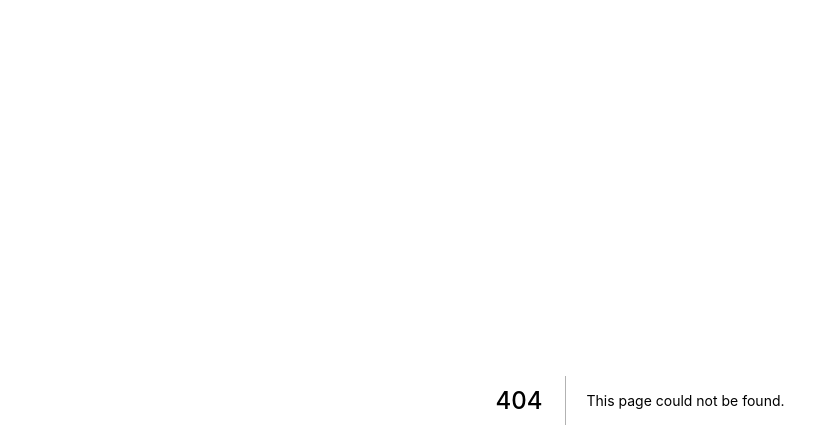
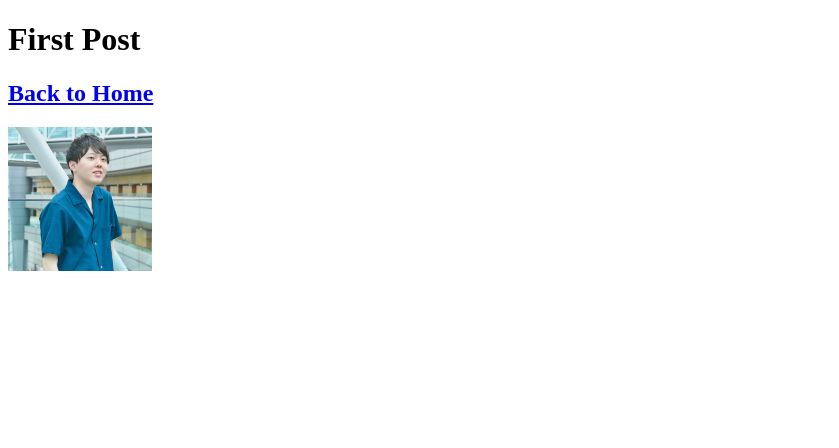
Before and after one commit to moto-sbt/nextjs-blog, a Next.js app: page /posts/first-post in a window 1280 px wide. Before the commit this address had no page. Shown: the top 448 px of the page, without its empty margins (0-839 px from the left). Built offline with nearby package versions, Linux system fonts and the light colour scheme.

Commit message:
feat: ここまで https://nextjs.org/learn/basics/assets-metadata-css/third-party-javascript

```diff
--- /dev/null
+++ b/pages/posts/first-post.jsx
@@ -0,0 +1,33 @@
+import Link from 'next/link';
+import Image from 'next/image';
+import Head from 'next/head';
+import Script from 'next/script';
+
+export default function FirstPost() {
+    return (
+        <>
+            <Head>
+                <title>First Post</title>
+            </Head>
+            <Script
+                src='https://connect.facebook.net/en_US/sdk.js'
+                strategy='lazyOnload'
+                onLoad={() => (
+                    console.log(`script loaded correctly, window.FB has been populated`)
+                )}
+            />
+            <h1>First Post</h1>
+            <h2>
+                <Link href="/">
+                    <a>Back to Home</a>
+                </Link>
+            </h2>
+            <Image
+                src="/images/profile.png"
+                height={144}
+                width={144}
+                alt="motosbt"
+            />
+        </>
+    )
+}
```
Also changed, not shown: pages/index.jsx (renamed from pages/index.js, +6 -2 lines), public/images/profile.png (added).
